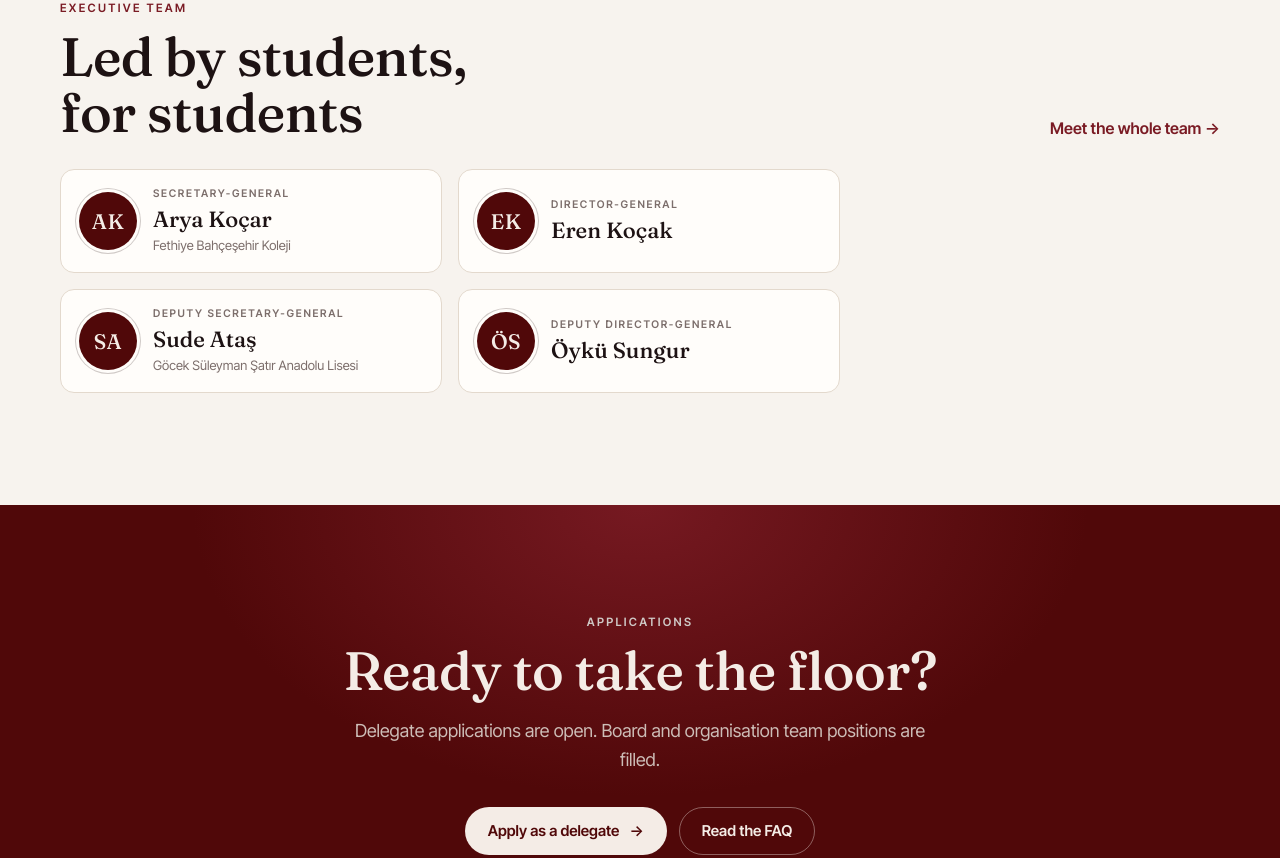
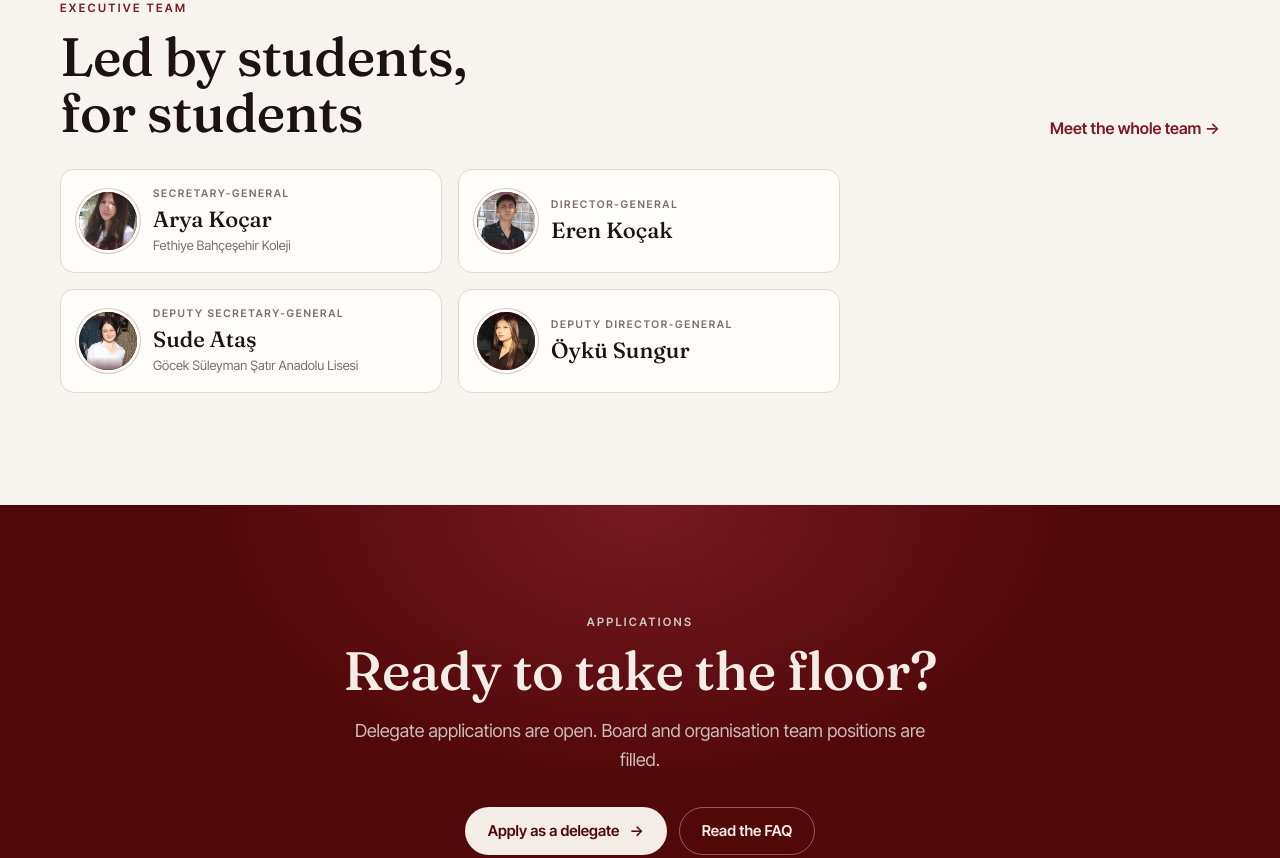
Before and after one commit to enesbugrahankilic/mglmun26, a plain HTML site: page public/index.html in a window 1280 px wide. Shown: the part 4800-5658 px from the top of the page. Drawn offline with nearby package versions, Linux system fonts and the light colour scheme.

Commit message:
Team: add member photos to executive and organisation heads
Co-Authored-By: Claude Opus 4.8 <noreply@anthropic.com>

```diff
--- a/public/index.html
+++ b/public/index.html
@@ -260,6 +260,7 @@ section{padding-block:clamp(72px,9vw,112px)}
 @media (max-width:640px){.people{grid-template-columns:1fr}}
 .person{display:flex;gap:16px;align-items:center;background:var(--paper);border:1px solid var(--line);border-radius:var(--r);padding:18px;min-width:0}
 .mono{width:58px;height:58px;flex:none;border-radius:50%;display:grid;place-items:center;background:var(--maroon);color:var(--on-dark);font:500 21px/1 var(--serif);letter-spacing:.02em;box-shadow:0 0 0 3px var(--paper),0 0 0 4px var(--silver)}
+.mono.ph{object-fit:cover;object-position:50% 28%}
 .person small{display:block;font:600 10.5px/1.2 var(--sans);letter-spacing:.16em;text-transform:uppercase;color:var(--ink-3)}
 .person b{display:block;font:500 22px/1.2 var(--serif);margin-top:5px}
 .person span{display:block;font-size:13px;color:var(--ink-3);line-height:1.4;margin-top:4px}
@@ -276,6 +277,8 @@ section{padding-block:clamp(72px,9vw,112px)}
 .dept ul{list-style:none;margin:0;padding:0;display:grid;gap:10px}
 .dept li{font-weight:600;font-size:15px}
 .dept li small{display:block;font:600 10px/1.2 var(--sans);letter-spacing:.16em;text-transform:uppercase;color:var(--ink-3);margin-bottom:3px}
+.dept li.hasph{display:flex;align-items:center;gap:12px}
+.lav{width:42px;height:42px;flex:none;border-radius:50%;object-fit:cover;object-position:50% 28%;box-shadow:0 0 0 2px var(--paper),0 0 0 3px var(--silver)}
 .dept p{margin:14px 0 0;padding-top:12px;border-top:1px solid var(--line);font-size:14px;color:var(--ink-2)}
 .sub-h{margin-top:72px}
 
@@ -743,12 +746,15 @@ const PAT={
   ps:`<svg class="pat" viewBox="0 0 400 225" preserveAspectRatio="xMidYMid slice" aria-hidden="true"><defs><linearGradient id="gp" x1="0" y1="0" x2="1" y2="1"><stop offset="0" stop-color="#9a1f16"/><stop offset="1" stop-color="#3d0807"/></linearGradient></defs><rect width="400" height="225" fill="url(#gp)"/><g fill="#f0c27a" opacity=".2">${Array.from({length:16},(_,i)=>{const a0=Math.PI+i*Math.PI/16,a1=a0+Math.PI/34,cx=330,cy=240,R=600;return `<path d="M${cx} ${cy}L${(cx+Math.cos(a0)*R).toFixed(1)} ${(cy+Math.sin(a0)*R).toFixed(1)}L${(cx+Math.cos(a1)*R).toFixed(1)} ${(cy+Math.sin(a1)*R).toFixed(1)}Z"/>`}).join('')}</g><circle cx="330" cy="240" r="70" fill="#f0c27a" opacity=".22"/></svg>`
 };
 function comCard(c){return `<a class="com" href="#committee-${c.id}"><div class="art">${PAT[c.id]}<img class="pic" src="${IMG[c.id]}" ${FB(c.id)} alt="${esc(ALT[c.id])}" loading="lazy"><span class="tag">${esc(c.tag)}</span><div><div class="nm">${esc(c.name)}</div><div class="fn">${esc(c.full)}</div></div></div><div class="body"><div class="ag"><small>Agenda item</small><p>${esc(c.agenda)}</p></div><p class="desc">${esc(c.short)}</p><span class="more">Read the brief <span aria-hidden="true">→</span></span></div></a>`;}
-function person([role,name,school]){return `<div class="person"><div class="mono" aria-hidden="true">${esc(initials(name))}</div><div><small>${esc(role)}</small><b>${esc(name)}</b>${school?`<span>${esc(school)}</span>`:''}</div></div>`;}
+const PHOTOS={'Arya Koçar':'arya','Eren Koçak':'eren','Sude Ataş':'sude','Öykü Sungur':'oyku','Eda Bek':'eda','Melek Deniz Abacı':'melekdeniz','Melek Naz Kaymaz':'meleknaz','Sena Sevim Ak':'sena','İnci Çadır':'inci','Defne Su Karaisaoğlu':'defne','Mehmet Efe Kılıç':'mehmet','Ekin Naz Akkan':'ekin','Ahmet Efe Demirci':'ahmet','Barkın Metin':'barkin'};
+function avatar(name){const f=PHOTOS[name];return f?`<img class="mono ph" src="img/team/${f}.jpg" alt="" loading="lazy" width="58" height="58">`:`<div class="mono" aria-hidden="true">${esc(initials(name))}</div>`;}
+function person([role,name,school]){return `<div class="person">${avatar(name)}<div><small>${esc(role)}</small><b>${esc(name)}</b>${school?`<span>${esc(school)}</span>`:''}</div></div>`;}
 document.querySelectorAll('[data-coms]').forEach(el=>el.innerHTML=COMMITTEES.map(comCard).join(''));
 document.querySelectorAll('[data-strip]').forEach(el=>el.innerHTML=COMMITTEES.map(c=>`<a href="#committee-${c.id}"><img src="${IMG[c.id]}" alt="" loading="lazy"><span><small>${esc(c.tag)}</small>${esc(c.agenda)}</span></a>`).join(''));
 document.querySelectorAll('[data-secretariat]').forEach(el=>el.innerHTML=SECRETARIAT.map(person).join(''));
 document.querySelectorAll('[data-boards]').forEach(el=>el.innerHTML=COMMITTEES.map(c=>`<div class="board"><h3>${esc(c.name)}<span>${esc(c.tag.split(' · ')[1])}</span></h3><div class="people">${BOARDS[c.id].map(person).join('')}</div></div>`).join(''));
-document.querySelectorAll('[data-depts]').forEach(el=>el.innerHTML=DEPTS.map(([n,leads,mem])=>`<div class="dept"><h3>${esc(n)}</h3><ul>${leads.map(([r,p])=>`<li><small>${esc(r)}</small>${esc(p)}</li>`).join('')}</ul>${mem.length?`<p>${mem.map(esc).join(' · ')}</p>`:''}</div>`).join(''));
+function lead([r,p]){const f=PHOTOS[p];const av=f?`<img class="lav" src="img/team/${f}.jpg" alt="" loading="lazy" width="42" height="42">`:'';return `<li${f?' class="hasph"':''}>${av}<span><small>${esc(r)}</small>${esc(p)}</span></li>`;}
+document.querySelectorAll('[data-depts]').forEach(el=>el.innerHTML=DEPTS.map(([n,leads,mem])=>`<div class="dept"><h3>${esc(n)}</h3><ul>${leads.map(lead).join('')}</ul>${mem.length?`<p>${mem.map(esc).join(' · ')}</p>`:''}</div>`).join(''));
 document.querySelectorAll('[data-days]').forEach(el=>el.innerHTML=DAYS.map(([d,date,items])=>`<article class="day"><header><h3>${d}</h3><span>${date}</span></header><ol>${items.map(([t,w,hl])=>`<li${hl===1?' class="hl"':hl===2?' class="br"':''}><time>${t}</time><span>${esc(w)}</span></li>`).join('')}</ol></article>`).join(''));
 document.querySelectorAll('[data-com]').forEach(v=>{const c=COMMITTEES.find(x=>x.id===v.dataset.com),others=COMMITTEES.filter(x=>x!==c);
   v.innerHTML=`<header class="ph dark cover ${c.id}"><img class="pic" src="${IMG[c.id]}" ${FB(c.id)} alt="${esc(ALT[c.id])}"><div class="wrap"><a class="crumb" href="#committees">← All committees</a><div class="label">${esc(c.tag)}</div><h1>${esc(c.name)}</h1><p>${esc(c.full)}</p></div></header>
```
Also changed, not shown: public/img/team/ahmet.jpg (added), public/img/team/arya.jpg (added), public/img/team/barkin.jpg (added), public/img/team/defne.jpg (added), public/img/team/eda.jpg (added), public/img/team/ekin.jpg (added), public/img/team/eren.jpg (added), public/img/team/inci.jpg (added), public/img/team/mehmet.jpg (added), public/img/team/melekdeniz.jpg (added), public/img/team/meleknaz.jpg (added), public/img/team/oyku.jpg (added), public/img/team/sena.jpg (added), public/img/team/sude.jpg (added).
